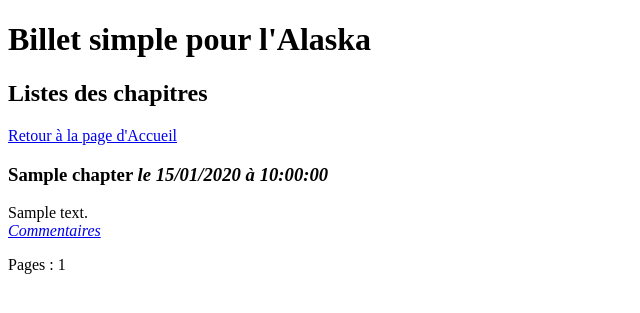
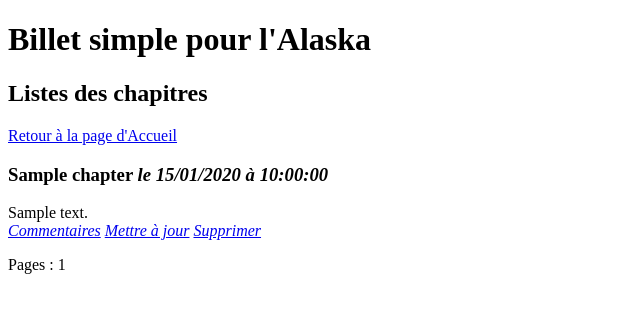
Before and after one commit to AdrienMorim/Projet4-OC-DWJ, a PHP site: page /chapters.php in a window 1280 px wide. Shown: the top 313 px of the page, without its empty margins (0-640 px from the left). Run offline with PHP 8.4, Linux system fonts and the light colour scheme; tables that the repository leaves empty or names only in its code hold one stand-in row (values such as "Sample post"); some libraries are stand-ins or nearby versions.

Commit message:
ajout de liens vers les autres pages + lien vers admin

```diff
--- a/V1-Procedural/chapters.php
+++ b/V1-Procedural/chapters.php
@@ -67,7 +67,10 @@
                 <p>
                     <?= nl2br(htmlspecialchars($data['content'])); ?> <br/>
                     <em><a href="comments.php?chapter=<?= $data['id']; ?>">Commentaires</a></em>
+                    <em><a href="admin/update_chapter.php?chapter=<?= $data['id']; ?>">Mettre à jour</a></em>
+                    <em><a href="admin/delete_chapter.php?chapter=<?= $data['id']; ?>">Supprimer</a></em>
                 </p>
+
             </div>
             <?php
         } // fin de la boucle des chapitres
--- a/V1-Procedural/comments.php
+++ b/V1-Procedural/comments.php
@@ -108,7 +108,7 @@ session_start();
 
         <!-- Formulaire d'ajout de commentaire -->
         <div class="news">
-            <form action="comments_post.php?chapter=<?php echo $_GET['chapter'];?>" method="POST">
+            <form action="comments_post.php?chapter=<?= $_GET['chapter'];?>" method="POST">
                 <h3> Ajouter votre commentaire:</h3>
                 <p>
                     <label for="author">Auteur
```
